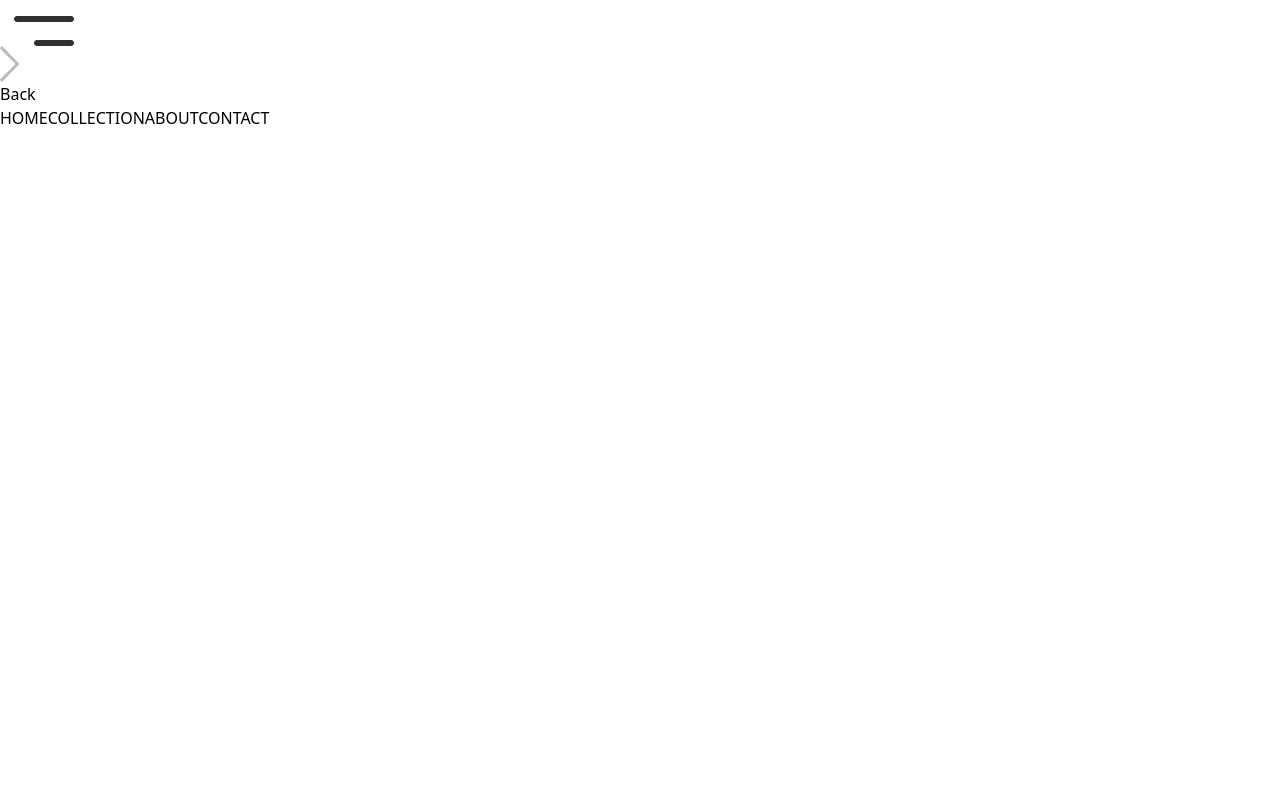
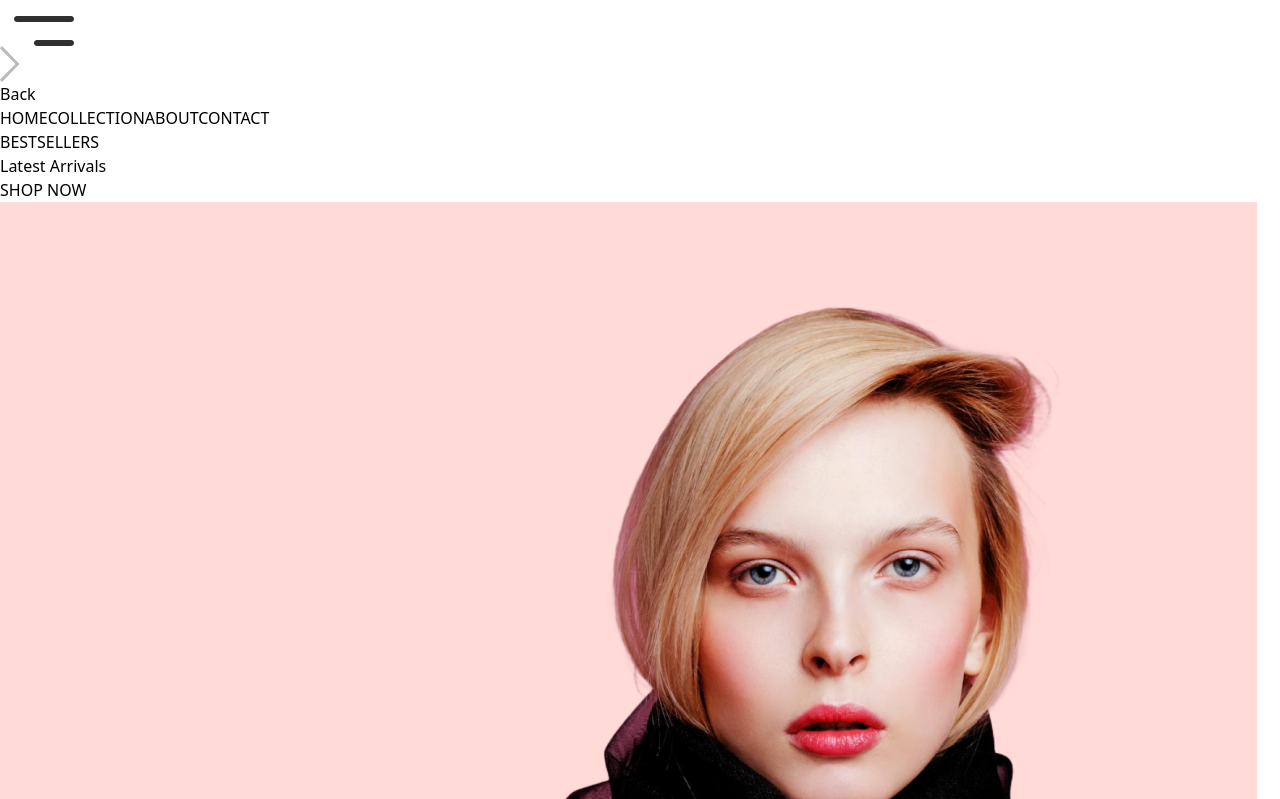
Before and after one commit to TammyBriggs/RoyalStitches-SEFP, a React (Vite) app in the folder frontend/: page / in a window 1280 px wide. Shown: the part 481-1280 px from the top of the page. Before the commit the page ends 800 px from the top, so only its background shows below. Built offline with nearby package versions, Linux system fonts and the light colour scheme.

Commit message:
hero component in progress

```diff
--- /dev/null
+++ b/frontend/src/components/Hero.jsx
@@ -0,0 +1,28 @@
+import React from 'react'
+import { assets } from '../assets/assets'
+
+const Hero = () => {
+  return (
+    <div className='flex flex-col sm:flex-row border border-gray-400'>
+        {/* Hero on te Left Side */}
+        <div className='w-full sm:w-1/2 flex items-center justify-center py-10 sm:py-0'>
+            <div className='text-[-#414141]'>
+                <div className='flex items-center gap-2'>
+                    <p className='w-8 md:w-11 h-[2px] bg-[#414141]'></p>
+                    <p className='font-medium text-sm md:text-base'>BESTSELLERS</p>
+                </div>
+                <h1 className='text-3x1 sm:py-3 lg:text-5xl leading-relaxed'>Latest Arrivals</h1>
+                <div className='flex items-center gap-2'>
+                  <p className='font-semibold text-sm md:text-base'>SHOP NOW</p>
+                  <p className='w-8 md:w-11 h-[2px] bg-[#414141]'></p>
+                </div>
+            </div>
+
+        </div>
+        {/* Hero Right Side */}
+        <img className='w-full sm:w-1/2' src={assets.hero_img} alt="hero image" />
+    </div>
+  )
+}
+
+export default Hero
--- a/frontend/src/pages/Home.jsx
+++ b/frontend/src/pages/Home.jsx
@@ -1,9 +1,10 @@
 import React from 'react'
+import Hero from '../components/Hero'
 
 const Home = () => {
   return (
     <div>
-
+        <Hero />
     </div>
   )
 }
```
